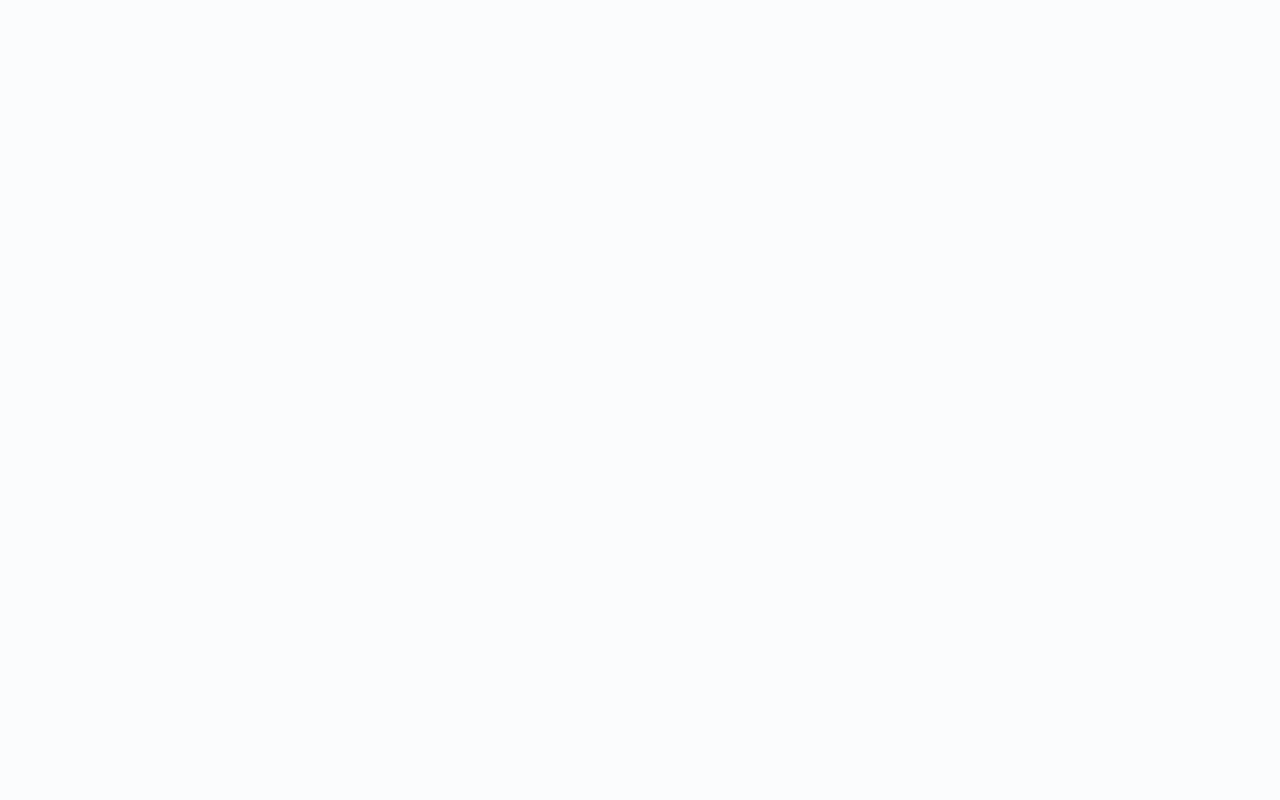
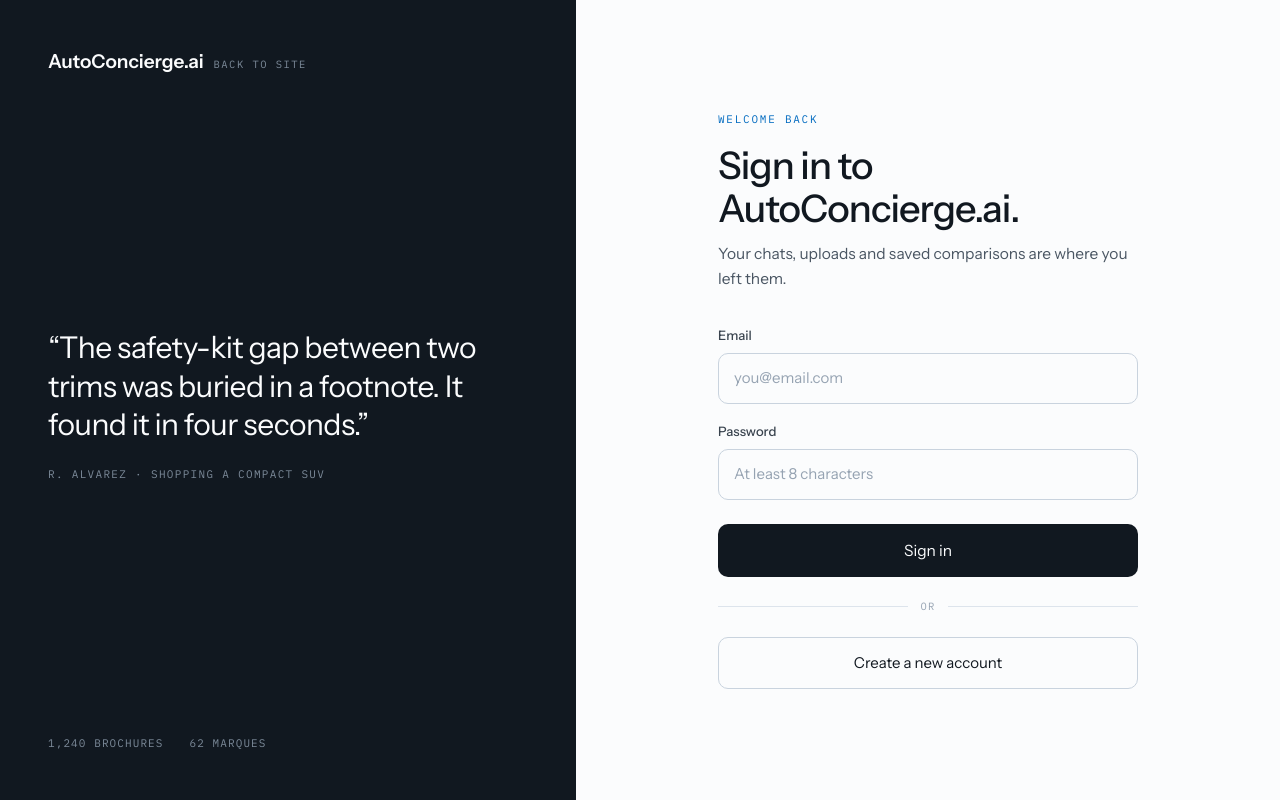
Before and after one commit to Rohan-Kegade/auto-conceirege.ai, a React (Vite) app in the folder frontend/: page /login in a window 1280 px wide. Built offline with nearby package versions, Linux system fonts and the light colour scheme.

Commit message:
feat(frontend): build the login / signup page

```diff
--- a/frontend/src/routes/auth/AuthPage.tsx
+++ b/frontend/src/routes/auth/AuthPage.tsx
@@ -1,11 +1,203 @@
+import { useEffect, useState } from "react";
+import type { ChangeEvent } from "react";
+import { useNavigate } from "react-router-dom";
+import { Button } from "../../components/Button";
+import { BRAND_NAME } from "../../lib/brand";
+
+type Mode = "login" | "register";
+
 type Props = {
-  mode: "login" | "register";
+  mode: Mode;
 };
 
+const EMAIL_RE = /^[^@\s]+@[^@\s]+\.[^@\s]+$/;
+
+const COPY = {
+  login: {
+    kicker: "Welcome back",
+    title: `Sign in to ${BRAND_NAME}.`,
+    sub: "Your chats, uploads and saved comparisons are where you left them.",
+    cta: "Sign in",
+    alt: "Create a new account",
+  },
+  register: {
+    kicker: "Create your account",
+    title: "Research without the guesswork.",
+    sub: "Free while you're shopping. Your uploads stay private to your account.",
+    cta: "Create account",
+    alt: "I already have an account",
+  },
+} satisfies Record<Mode, Record<string, string>>;
+
+function Field({
+  label,
+  type = "text",
+  value,
+  placeholder,
+  onChange,
+}: {
+  label: string;
+  type?: string;
+  value: string;
+  placeholder: string;
+  onChange: (e: ChangeEvent<HTMLInputElement>) => void;
+}) {
+  return (
+    <label className="flex flex-col gap-2">
+      <span className="text-[13px] font-medium text-label">{label}</span>
+      <input
+        type={type}
+        value={value}
+        placeholder={placeholder}
+        onChange={onChange}
+        className="rounded-[10px] border border-stroke bg-canvas px-[15px] py-[13px] text-[15px] outline-none focus:border-accent"
+      />
+    </label>
+  );
+}
+
 export function AuthPage({ mode }: Props) {
+  const navigate = useNavigate();
+  const isRegister = mode === "register";
+  const copy = COPY[mode];
+
+  const [form, setForm] = useState({ name: "", email: "", password: "" });
+  const [error, setError] = useState("");
+
+  useEffect(() => setError(""), [mode]);
+
+  const set = (key: keyof typeof form) => (e: ChangeEvent<HTMLInputElement>) => {
+    setForm((f) => ({ ...f, [key]: e.target.value }));
+    setError("");
+  };
+
+  const submit = () => {
+    if (isRegister && !form.name.trim()) {
+      return setError("Tell us your name so answers can be addressed to you.");
+    }
+    if (!EMAIL_RE.test(form.email)) {
+      return setError("That email doesn't look right.");
+    }
+    if (form.password.length < 8) {
+      return setError("Passwords need at least 8 characters.");
+    }
+    navigate("/app");
+  };
+
   return (
-    <div data-screen="auth" data-mode={mode} className="min-h-screen bg-canvas">
-      {/* Built in the "auth page" commit. */}
+    <div
+      data-screen="auth"
+      data-mode={mode}
+      className="grid min-h-screen bg-canvas md:grid-cols-[0.9fr_1.1fr]"
+    >
+      {/* Left — brand / testimonial panel */}
+      <aside className="hidden flex-col justify-between bg-ink p-12 text-canvas md:flex">
+        <button
+          type="button"
+          onClick={() => navigate("/")}
+          className="flex cursor-pointer items-baseline gap-2.5 bg-transparent text-left"
+        >
+          <span className="text-[19px] font-semibold">{BRAND_NAME}</span>
+          <span className="font-mono text-[10.5px] uppercase tracking-[0.14em] text-muted-2">
+            back to site
+          </span>
+        </button>
+
+        <div>
+          <p className="m-0 mb-[22px] max-w-[22em] text-[30px] font-normal leading-[1.28] tracking-[-0.02em]">
+            &ldquo;The safety-kit gap between two trims was buried in a footnote.
+            It found it in four seconds.&rdquo;
+          </p>
+          <div className="font-mono text-[11px] uppercase tracking-[0.12em] text-muted-2">
+            R. Alvarez · shopping a compact SUV
+          </div>
+        </div>
+
+        <div className="flex gap-[26px] font-mono text-[11px] uppercase tracking-[0.1em] text-muted-2">
+          <span>1,240 brochures</span>
+          <span>62 marques</span>
+        </div>
+      </aside>
+
+      {/* Right — form */}
+      <div className="flex items-center justify-center p-8 sm:p-12">
+        <div className="w-full max-w-[420px]">
+          <button
+            type="button"
+            onClick={() => navigate("/")}
+            className="mb-8 flex cursor-pointer items-baseline gap-2.5 bg-transparent md:hidden"
+          >
+            <span className="text-[17px] font-semibold">{BRAND_NAME}</span>
+            <span className="font-mono text-[10px] uppercase tracking-[0.14em] text-muted-2">
+              back to site
+            </span>
+          </button>
+
+          <div className="mb-[18px] font-mono text-[11px] uppercase tracking-[0.16em] text-accent">
+            {copy.kicker}
+          </div>
+          <h1 className="m-0 mb-3 text-[38px] font-medium leading-[1.12] tracking-[-0.024em]">
+            {copy.title}
+          </h1>
+          <p className="m-0 mb-[34px] text-[15.5px] leading-[1.6] text-slate">
+            {copy.sub}
+          </p>
+
+          <div className="flex flex-col gap-[18px]">
+            {isRegister ? (
+              <Field
+                label="Full name"
+                value={form.name}
+                placeholder="Riya Alvarez"
+                onChange={set("name")}
+              />
+            ) : null}
+            <Field
+              label="Email"
+              value={form.email}
+              placeholder="you@email.com"
+              onChange={set("email")}
+            />
+            <Field
+              label="Password"
+              type="password"
+              value={form.password}
+              placeholder="At least 8 characters"
+              onChange={set("password")}
+            />
+
+            {error ? (
+              <div className="rounded-[9px] border border-danger-border bg-danger-bg px-[13px] py-2.5 text-[13.5px] text-danger">
+                {error}
+              </div>
+            ) : null}
+
+            <Button
+              variant="solid"
+              className="mt-1.5 w-full py-[15px] text-[15.5px]"
+              onClick={submit}
+            >
+              {copy.cta}
+            </Button>
+
+            <div className="my-1 flex items-center gap-3">
+              <span className="h-px flex-1 bg-line" />
+              <span className="font-mono text-[10.5px] uppercase tracking-[0.12em] text-muted-3">
+                or
+              </span>
+              <span className="h-px flex-1 bg-line" />
+            </div>
+
+            <button
+              type="button"
+              onClick={() => navigate(isRegister ? "/login" : "/register")}
+              className="w-full cursor-pointer rounded-[10px] border border-stroke bg-transparent py-3.5 text-[15px] transition-colors hover:border-ink"
+            >
+              {copy.alt}
+            </button>
+          </div>
+        </div>
+      </div>
     </div>
   );
 }
```
